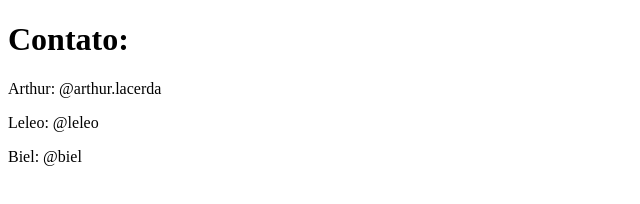
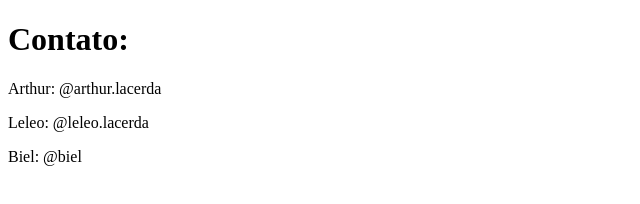
Before and after one commit to arks-lacerda/github-for-teams, a plain HTML site: page contato.html in a window 1280 px wide. Shown: the full height of the page, 0-640 px from the left. Drawn offline with Linux system fonts and the light colour scheme.

Commit message:
Update contato.html
change login

```diff
--- a/contato.html
+++ b/contato.html
@@ -9,7 +9,7 @@
 <body>
     <h1>Contato:</h1>
     <p>Arthur: @arthur.lacerda</p>
-    <p>Leleo: @leleo</p>
+    <p>Leleo: @leleo.lacerda</p>
     <p>Biel: @biel</p>
 </body>
 </html>
```
